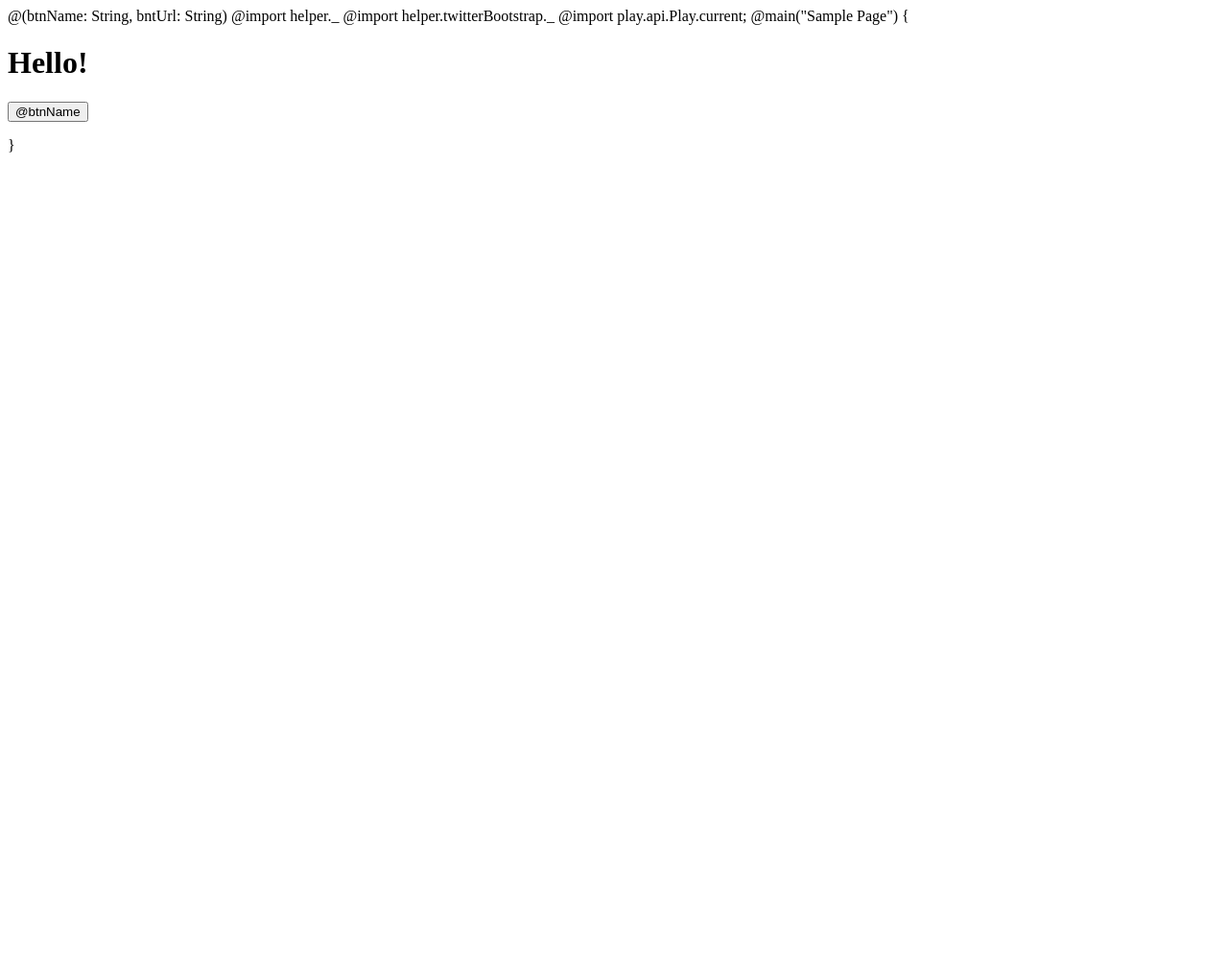
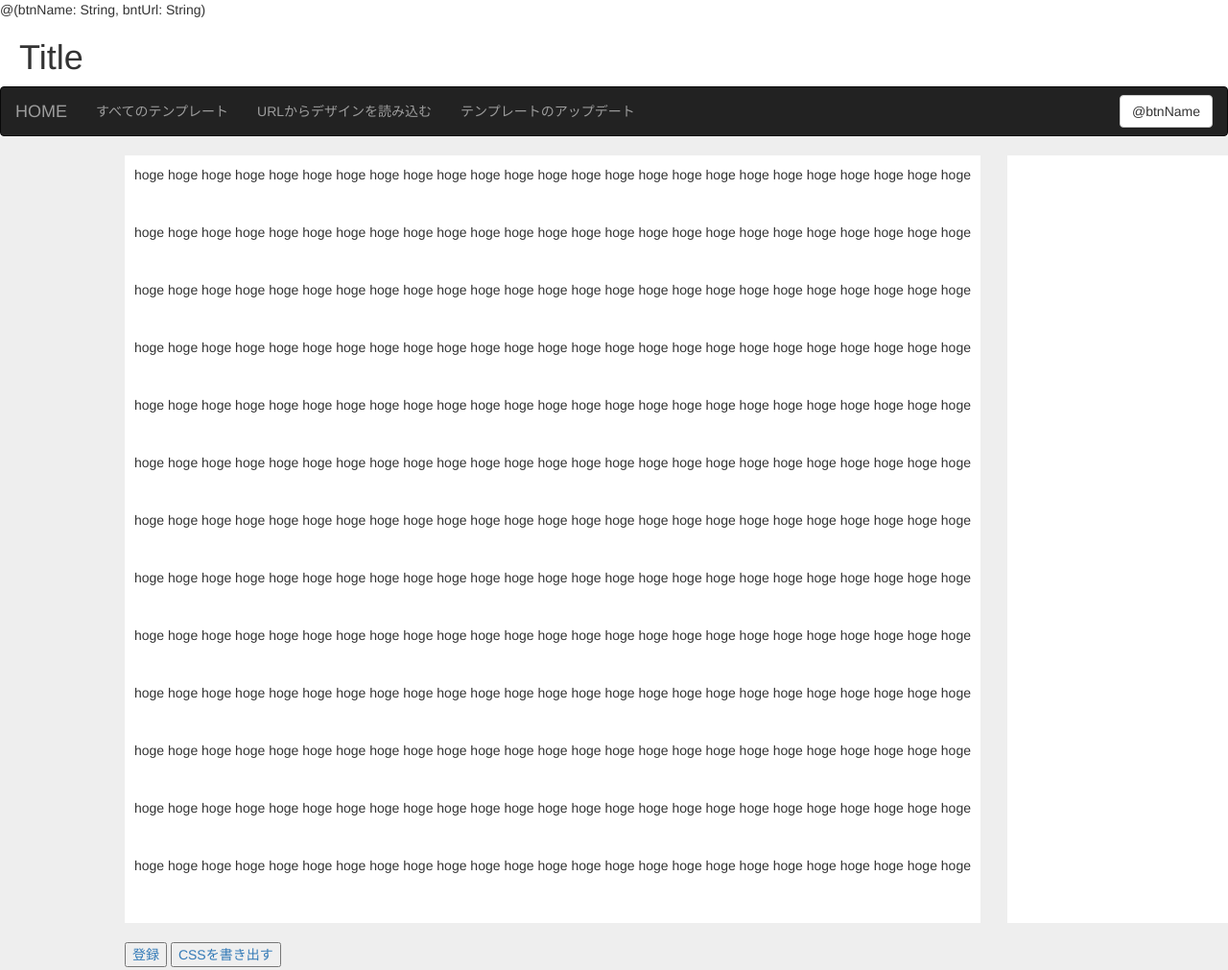
Before and after one commit to ColorSchemeSystem/CSS, a plain HTML site: page app/views/index.scala.html in a window 1280 px wide. Shown: the top 1011 px of the page at 96% size. Before the commit the page ends 800 px from the top, so only its background shows below. Drawn offline with nearby package versions, Linux system fonts and the light colour scheme.

Commit message:
一時保存

```diff
--- a/app/views/index.scala.html
+++ b/app/views/index.scala.html
@@ -1,12 +1,164 @@
 @(btnName: String, bntUrl: String)
 
-@import helper._
-@import helper.twitterBootstrap._
-@import play.api.Play.current;
+<html lang="ja">
+	<head>
+		<meta charset="UTF-8">
+		<meta http-equiv="X-UA-Compatible" content="IE=edge">
+		<meta name="viewport" content="width=device-width, initial-scale=1">
+		<link href="https://maxcdn.bootstrapcdn.com/bootstrap/3.3.1/css/bootstrap.min.css" rel="stylesheet">
+		<meta name="viewport" content="width=device-width,user-scalable=no,maximum-scale=1"/>
 
-@main("Sample Page") {
-	<h1>Hello!</h1>
-	<form method="get" action=@bntUrl>
-		<input type="submit" value=@btnName>
-	</form>
-}
+		<script src="https://ajax.googleapis.com/ajax/libs/jquery/1.11.1/jquery.min.js"></script>
+		<script src="https://maxcdn.bootstrapcdn.com/bootstrap/3.3.1/js/bootstrap.min.js"></script>
+		<script type="text/javascript" src="bootstrap.js"></script>
+		<style>
+			body{
+				height: 100%;
+			}
+
+			.header .titleBar{
+				padding-left: 20px;
+			}
+
+			.contentColor{
+				background: #eeeeee;
+			}
+
+			.content{
+				padding-top: 20px;
+				max-width: 1150px;
+				margin-left: auto;
+				margin-right: 0px;
+				padding-bottom: 20px;
+			}
+
+			.navbar{
+				margin: 0px;
+			}
+
+			.content .sideBar{
+				float: right;
+				height: 100%;
+				background-color: #FFF;
+				width: 230px;
+				margin-right: 0px;
+			}
+
+			.panel-primary {
+				border-color: white;
+			}
+
+			.content .sidebar .panel-heading{
+				background-color: #464e54;
+			}
+
+			.content .sidebar .panel-heading .panel-title{
+				color: #FFF;
+			}
+
+			.content .inHtml{
+				float: left;
+				max-width: 900px;
+				margin-right: 20px;
+				background-color: #FFF;
+				padding: 10px;
+				margin-bottom: 20px;
+			}
+
+			.clear {
+				clear:both;
+			}
+
+			.footer{
+				border-top: 1px solid black;
+				padding: 30px;
+				text-align: center;
+			}
+
+		</style>
+	</head>
+
+  <body>
+		<div class="header">
+
+			<div class="titleBar">
+				<h1>Title</h1>
+			</div>
+
+			<div class="menuBar">
+				<nav class="navbar navbar-inverse">
+					<div class="container-fluid">
+						<div class="navbar-header">
+							<button type="button" class="navbar-toggle collapsed" data-toggle="collapse" data-target="#navbarEexample7">
+								<span class="sr-only">Toggle navigation</span>
+								<span class="icon-bar"></span>
+								<span class="icon-bar"></span>
+								<span class="icon-bar"></span>
+							</button>
+							<a class="navbar-brand" href="#">
+								HOME
+							</a>
+						</div>
+
+						<div class="collapse navbar-collapse" id="navbarEexample7">
+							<ul class="nav navbar-nav">
+								<li><a href="#">すべてのテンプレート</a></li>
+								<li><a href="#">URLからデザインを読み込む</a></li>
+								<li><a href="#">テンプレートのアップデート</a></li>
+							</ul>
+							<a class="navbar-right" href=@bntUrl><button type="button" class="btn btn-default navbar-btn">@btnName</button></a>
+						</div>
+					</div>
+				</nav>
+			</div>
+
+		</div>
+
+
+		<div class="contentColor">
+			<div class="content">
+				<div class="inHtml">
+					<p>hoge hoge hoge hoge hoge hoge hoge hoge hoge hoge hoge hoge hoge hoge hoge hoge hoge hoge hoge hoge hoge hoge hoge hoge hoge <p>
+					<br>
+					<p>hoge hoge hoge hoge hoge hoge hoge hoge hoge hoge hoge hoge hoge hoge hoge hoge hoge hoge hoge hoge hoge hoge hoge hoge hoge <p>
+					<br>
+					<p>hoge hoge hoge hoge hoge hoge hoge hoge hoge hoge hoge hoge hoge hoge hoge hoge hoge hoge hoge hoge hoge hoge hoge hoge hoge <p>
+					<br>
+					<p>hoge hoge hoge hoge hoge hoge hoge hoge hoge hoge hoge hoge hoge hoge hoge hoge hoge hoge hoge hoge hoge hoge hoge hoge hoge <p>
+					<br>
+					<p>hoge hoge hoge hoge hoge hoge hoge hoge hoge hoge hoge hoge hoge hoge hoge hoge hoge hoge hoge hoge hoge hoge hoge hoge hoge <p>
+					<br>
+					<p>hoge hoge hoge hoge hoge hoge hoge hoge hoge hoge hoge hoge hoge hoge hoge hoge hoge hoge hoge hoge hoge hoge hoge hoge hoge <p>
+					<br>
+					<p>hoge hoge hoge hoge hoge hoge hoge hoge hoge hoge hoge hoge hoge hoge hoge hoge hoge hoge hoge hoge hoge hoge hoge hoge hoge <p>
+					<br>
+					<p>hoge hoge hoge hoge hoge hoge hoge hoge hoge hoge hoge hoge hoge hoge hoge hoge hoge hoge hoge hoge hoge hoge hoge hoge hoge <p>
+					<br>
+					<p>hoge hoge hoge hoge hoge hoge hoge hoge hoge hoge hoge hoge hoge hoge hoge hoge hoge hoge hoge hoge hoge hoge hoge hoge hoge <p>
+					<br>
+					<p>hoge hoge hoge hoge hoge hoge hoge hoge hoge hoge hoge hoge hoge hoge hoge hoge hoge hoge hoge hoge hoge hoge hoge hoge hoge <p>
+					<br>
+					<p>hoge hoge hoge hoge hoge hoge hoge hoge hoge hoge hoge hoge hoge hoge hoge hoge hoge hoge hoge hoge hoge hoge hoge hoge hoge <p>
+					<br>
+					<p>hoge hoge hoge hoge hoge hoge hoge hoge hoge hoge hoge hoge hoge hoge hoge hoge hoge hoge hoge hoge hoge hoge hoge hoge hoge <p>
+					<br>
+					<p>hoge hoge hoge hoge hoge hoge hoge hoge hoge hoge hoge hoge hoge hoge hoge hoge hoge hoge hoge hoge hoge hoge hoge hoge hoge <p>
+					<br>
+				</div>
+
+				<div class="sideBar">
+					<p></p>
+				</div>
+
+				<div class="clear"></div>
+				<a href="#"><input type="button" value="登録"></a>
+				<a href="#"><input type="button" value="CSSを書き出す"></a>
+				</div>
+			</div>
+
+		<div class="footer">
+			ColorSchemeSystem All rights reserved.
+		</div>
+
+	</body>
+</html>
```
Also changed, not shown: app/views/myPage.scala.html (added, +9 -0 lines), 4 other files.
